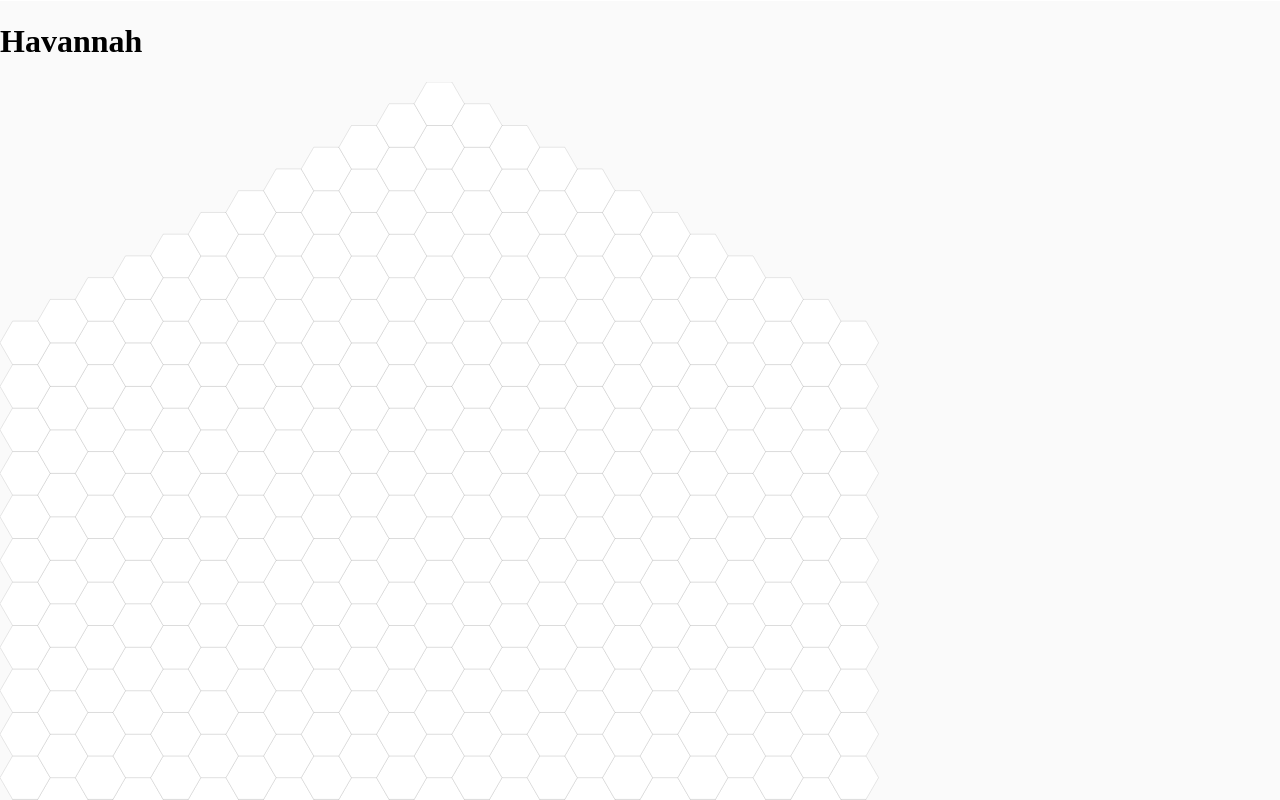
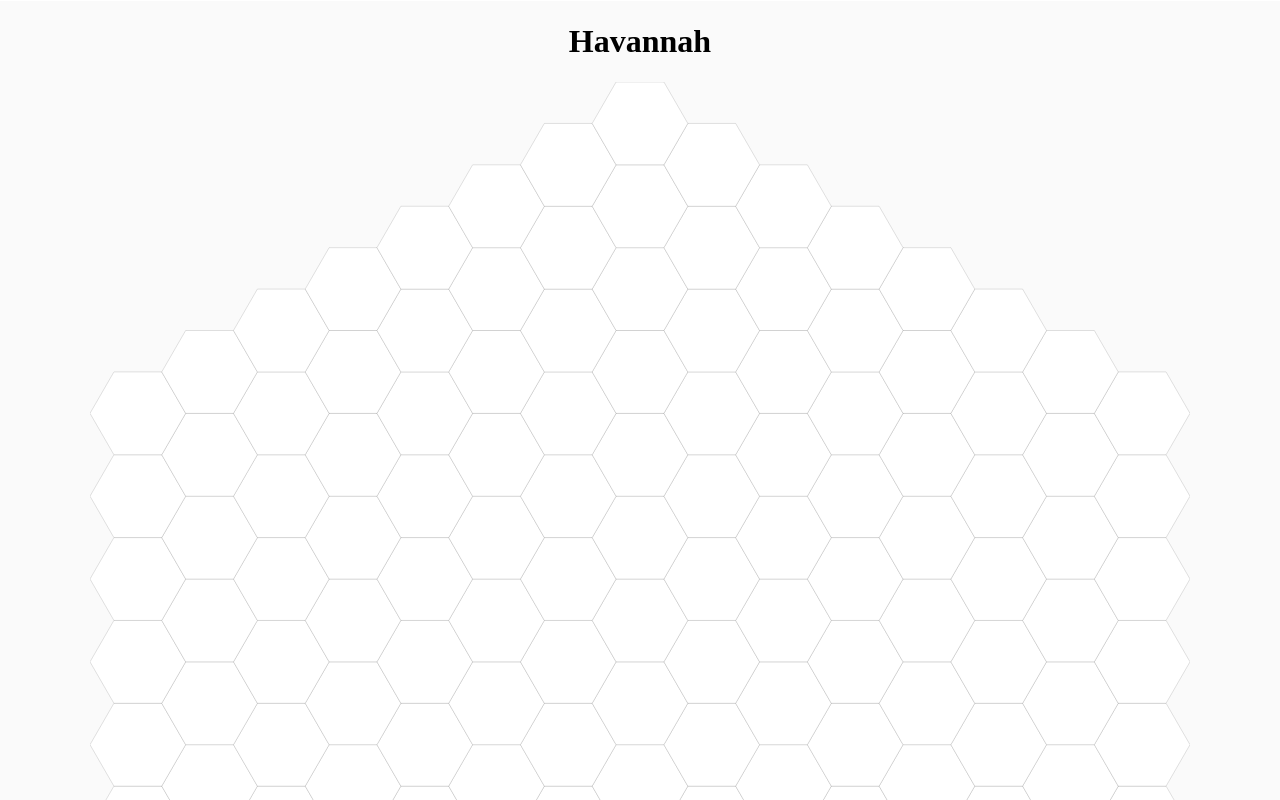
Before and after one commit to devinsm/better-havannah, a React (Create React App) app: page / in a window 1280 px wide. Shown: the top 800 px of the page. Built offline with nearby package versions, Linux system fonts and the light colour scheme.

Commit message:
Centers board and sets width via prop

```diff
--- a/src/App.tsx
+++ b/src/App.tsx
@@ -7,7 +7,15 @@ const useAppStyles = makeStyles(theme =>
     root: {
       backgroundColor: theme.palette.background.default,
       minHeight: '100%',
-      padding: '1px 0'
+      padding: '1px 0',
+      display: 'flex',
+      justifyContent: 'center'
+    },
+    content: {
+      maxWidth: '1100px',
+      display: 'flex',
+      flexDirection: 'column',
+      alignItems: 'center'
     }
   })
 );
@@ -15,8 +23,10 @@ const App: React.ComponentType = () => {
   const styleClasses = useAppStyles();
   return (
     <div className={styleClasses.root}>
-      <h1>Havannah</h1>
-      <Board />
+      <div className={styleClasses.content}>
+        <h1>Havannah</h1>
+        <Board widthPx={1100} />
+      </div>
     </div>
   );
 };
--- a/src/components/Board.tsx
+++ b/src/components/Board.tsx
@@ -5,7 +5,11 @@ import { ServiceContext } from 'services/ServiceContainer';
 import Cell from './Cell';
 import * as utils from 'utils';
 
-const Board: React.ComponentType = () => {
+export interface BoardProps {
+  widthPx: number;
+}
+
+const Board: React.ComponentType<BoardProps> = ({ widthPx }: BoardProps) => {
   const { gameController } = useContext(ServiceContext);
   const boardSize = gameController!.boardSize;
   const coordinates: Coordinate[] = utils.getCoordinates(boardSize);
@@ -16,29 +20,26 @@ const Board: React.ComponentType = () => {
   // The height of the SVG in user units is always (arbitrarily) set to 100,
   // and then the board is scaled using viewBox.
   const heightSvgUnits = 100;
-  const maxCellSideLength =
+  const cellSideLength =
     heightSvgUnits / (Math.cos((1 / 6) * Math.PI) * (4 * boardSize - 2));
-
-  const cellSideLength = maxCellSideLength;
 
   const widthSvgUnits =
     cellSideLength * 0.5 + (2 * boardSize - 1) * 1.5 * cellSideLength;
-  const heightPx = 1000;
-  const widthPx = (widthSvgUnits / heightSvgUnits) * heightPx;
+
+  const heightPx = (heightSvgUnits / widthSvgUnits) * widthPx;
 
   return (
     <svg
-      aria-labelledby="game-board-title"
+      aria-label="Game Board"
       role="group"
       width={`${widthPx}px`}
       height={`${heightPx}px`}
       viewBox={`0 0 ${widthSvgUnits} ${heightSvgUnits}`}
     >
-      <title id="game-board-title">Game Board</title>
       {coordinates.map(coord => (
         <Cell
           location={coord}
-          cellSideLength={maxCellSideLength}
+          cellSideLength={cellSideLength}
           key={coord.hash()}
         />
       ))}
--- a/src/services/GameController.ts
+++ b/src/services/GameController.ts
@@ -3,7 +3,7 @@ import Stone from 'models/Stone';
 import Player from 'models/Player';
 import Coordinate from 'models/Coordinate';
 
-const DEFAULT_BOARD_SIZE = 12;
+const DEFAULT_BOARD_SIZE = 8;
 
 export enum GameState {
   NOT_STARTED,
```
